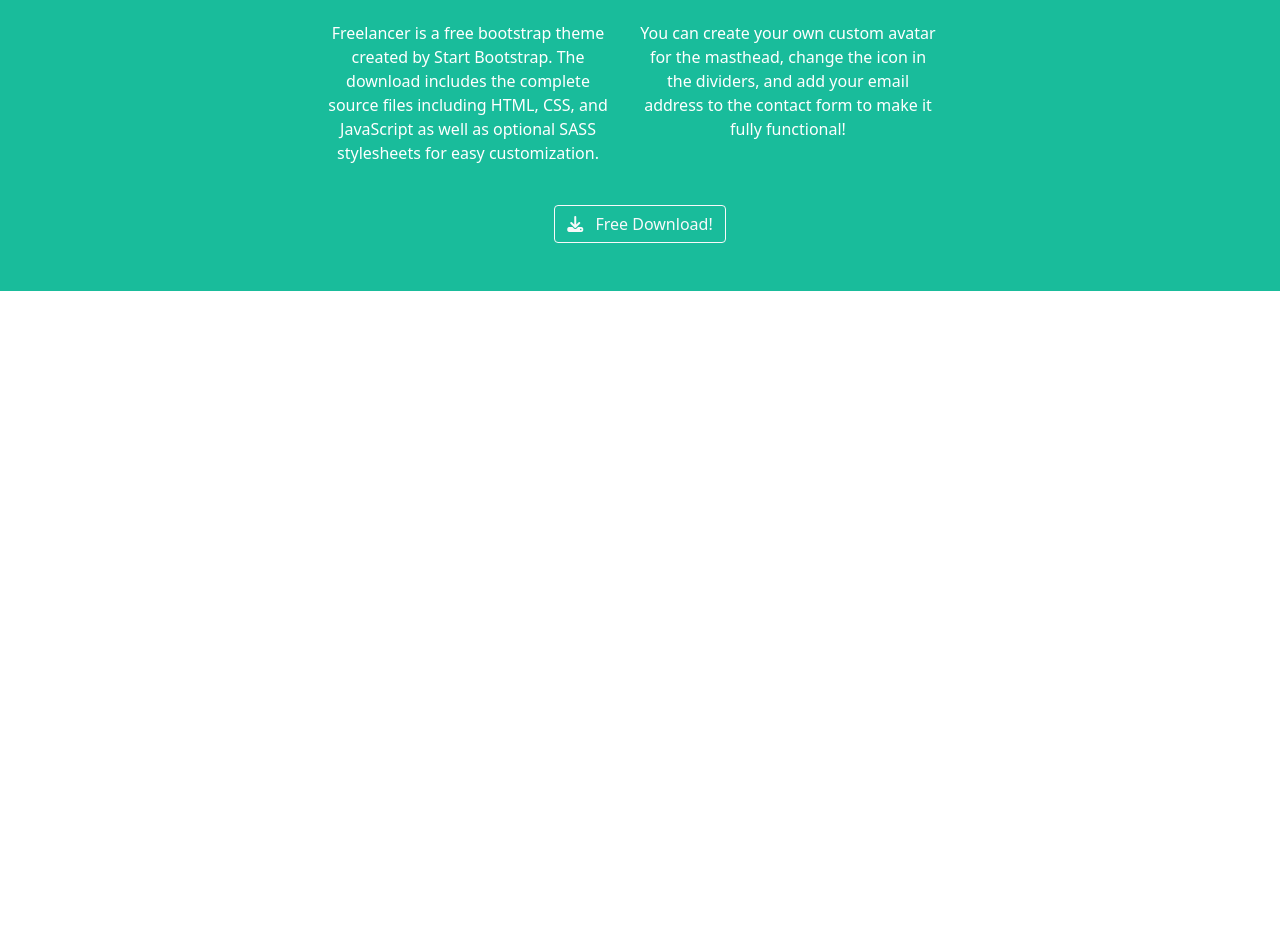
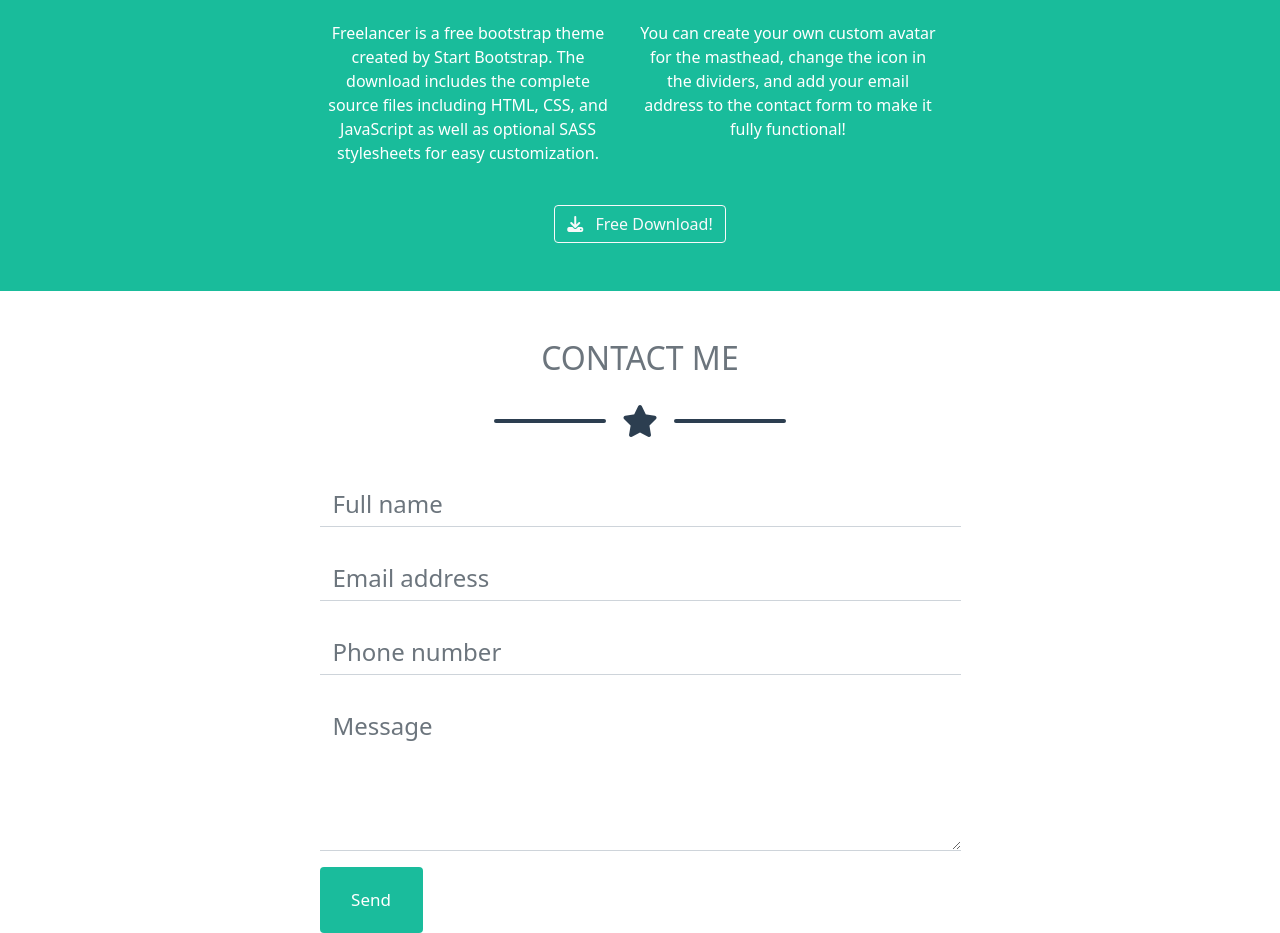
Before and after one commit to JUANCAMILO2001/actividad_branch, a plain HTML site: page index.html in a window 1280 px wide. Shown: the part 1647-2580 px from the top of the page. Before the commit the page ends 1938 px from the top, so only its background shows below. Drawn offline with Linux system fonts and the light colour scheme.

Commit message:
agregando vista contact

```diff
--- a/css/style.css
+++ b/css/style.css
@@ -83,3 +83,20 @@
             background: #19bc9b;
 
           }
+          /*Seccion 4 contact*/
+          .form-floating input.form-control, .form-floating textarea.form-control {
+            font-size: 1.5rem;
+            border-left: 0;
+            border-right: 0;
+            border-top: 0;
+            border-radius: 0;
+            border-width: 1px;
+        }
+        .form-floating input.form-control:focus,
+        .form-floating textarea.form-control:focus {
+          box-shadow: none;
+        }
+        .form-floating label {
+          font-size: 1.5rem;
+          color: #6c757d;
+        }
--- a/index.html
+++ b/index.html
@@ -28,7 +28,7 @@
                   </li>
 
                   <li class="nav-item me-3">
-                    <a class="nav-link" href="#"><strong>CONTACT</strong></a>
+                    <a class="nav-link" href="#contact"><strong>CONTACT</strong></a>
                   </li>
               </div>
             </div>
@@ -120,7 +120,45 @@
         </div>
       </div>
     </section>
+    <!--Camilo sesscion contacto paso 5-->
+    <section class="page-section" id="contact">
+      <div class="container">
+          <!-- Contact Section Heading-->
+          <h2 class="page-section-heading text-center text-uppercase text-secondary mb-0 mt-5">Contact Me</h2>
+          <!-- Icon Divider-->
+          <div class="estrella  ">
+            <div class="estrella-blanca-linea"></div>
+            <div class="estrella-icon"><i class="fas fa-star"></i></div>
+            <div class="estrella-blanca-linea"></div>
+          </div>
+              <div class="logo2"></div>
+          <div class="row justify-content-center">
+              <div class="col-lg-8 col-xl-7">
+                  <form id="contactForm">
+                      <div class="form-floating mb-3">
+                          <input class="form-control" id="name" type="text" placeholder="Enter your name..." />
+                          <label for="name">Full name</label>
 
+                      </div>
+                      <div class="form-floating mb-3">
+                          <input class="form-control" id="email" type="email" placeholder="name@example.com" data-sb-validations="required,email" />
+                          <label for="email">Email address</label>
+
+                      </div>
+                      <div class="form-floating mb-3">
+                          <input class="form-control" id="phone" type="tel" placeholder="(123) 456-7890" data-sb-validations="required" />
+                          <label for="phone">Phone number</label>
+                      </div>
+                      <div class="form-floating mb-3">
+                          <textarea class="form-control" id="message" type="text" placeholder="Enter your message here..." style="height: 10rem" data-sb-validations="required"></textarea>
+                          <label for="message">Message</label>
+                      </div>
+                      <button class="btn " style="background: #1abc9c; color: #ffffff; width: 103px; height: 66px; font-size: 17px;" id="submitButton" type="submit">Send</button>
+                  </form>
+              </div>
+          </div>
+      </div>
+  </section>
 
 
     </main>
```
